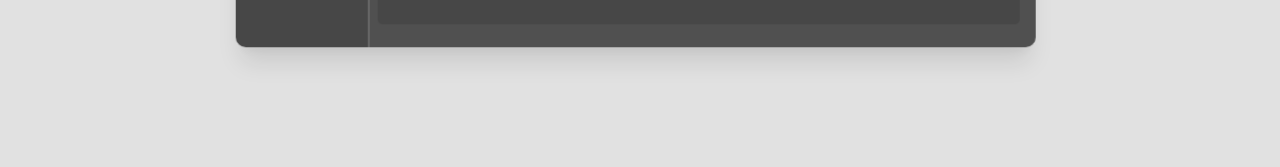
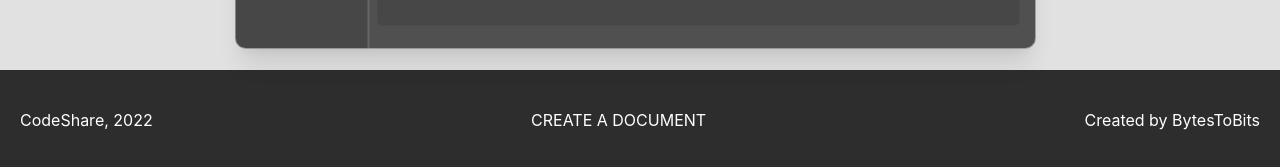
Before and after one commit to BytesToBits/CodeShare, a Next.js app: page / in a window 1280 px wide. Shown: the part 857-1024 px from the top of the page. Before the commit the page ends 904 px from the top, so only its background shows below. Built offline with nearby package versions, Linux system fonts and the light colour scheme; no server answers; the database is empty.

Commit message:
Added footer

```diff
--- a/pages/_app.tsx
+++ b/pages/_app.tsx
@@ -1,10 +1,11 @@
 import type { AppProps } from "next/app";
 import ColorManager from "../components/ColorManager";
-import { ChakraProvider } from "@chakra-ui/react";
+import { Box, ChakraProvider, Flex, Text } from "@chakra-ui/react";
 import CodeShareTheme from "../styles/app.theme";
 
 import "../styles/app.scss";
 import Head from "next/head";
+import Link from "next/link";
 
 export default function CodeShareApp({ Component, pageProps }: AppProps) {
   return (
@@ -12,10 +13,19 @@ export default function CodeShareApp({ Component, pageProps }: AppProps) {
       <Head>
         <title>CodeShare - Code, everywhere</title>
       </Head>
+      <Flex direction="column" minH="100vh" maxW="100vw" overflow="hidden">
+        <ColorManager />
 
-      <ColorManager />
+        <main>
+          <Component {...pageProps} />
+        </main>
 
-      <Component {...pageProps} />
+        <Flex p={5} justifyContent="space-between" alignItems="center" h="100px" bg="blackAlpha.800" mt="auto" color="white">
+          <Box>CodeShare, 2022</Box>
+          <Box><Link href="/create">CREATE A DOCUMENT</Link></Box>
+          <Box>Created by BytesToBits</Box>
+        </Flex>
+      </Flex>
     </ChakraProvider>
   )
 };
--- a/pages/index.tsx
+++ b/pages/index.tsx
@@ -82,6 +82,7 @@ export default function Home({ documents }: { documents: CodeDocument[] }) {
         animation="floating 2s ease-in-out infinite alternate"
         boxShadow="xl"
         draggable={false}
+        mb={10}
       />
     </Box>
   )
```
